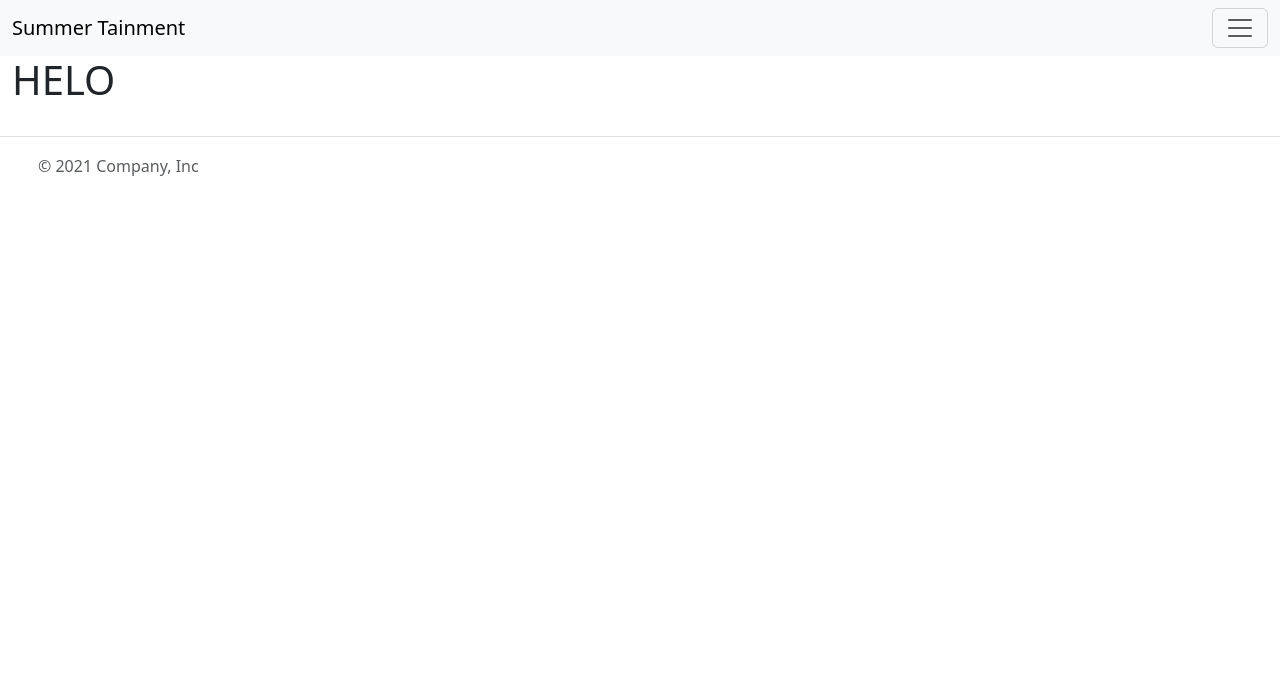
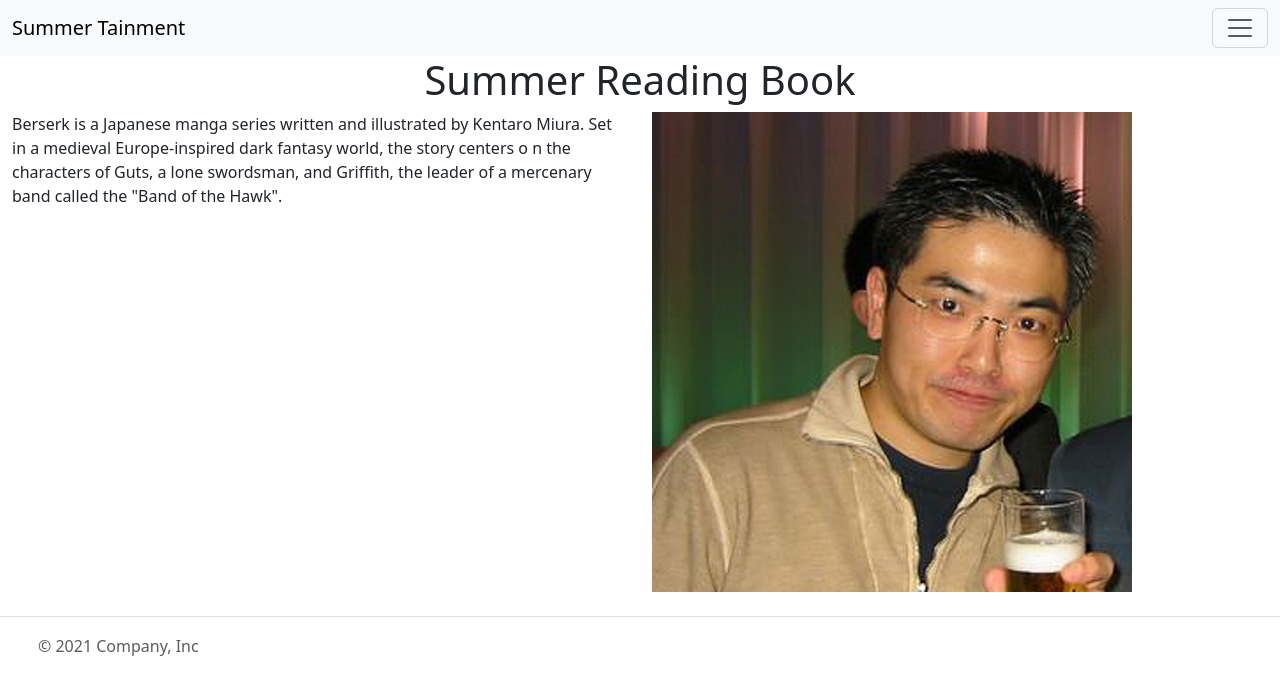
Before and after one commit to zahrevans/Summer-taiment, a plain HTML site: page index.html in a window 1280 px wide. Drawn offline with nearby package versions, Linux system fonts and the light colour scheme.

Commit message:
Started it

```diff
--- a/index.html
+++ b/index.html
@@ -56,12 +56,24 @@
   </header>
   <main class="container-fluid">
 <div class="row">
-  <div class="col">
-    <div class="h1">HELO</div>
+  <div class="col text-center">
+    <h1>Summer Reading Book</h1>
+  </div>
+</div>
+
+<div class="row">
+  <div class="col-lg-6 col-md-12 col-sm-12">
+    <p> Berserk is a Japanese manga series written and illustrated by Kentaro Miura.
+      Set in a medieval Europe-inspired dark fantasy world, the story centers o
+      n the characters of Guts, a lone swordsman,
+       and Griffith, the leader of a mercenary band called the "Band of the Hawk".</p>
+  </div>
+  <div class="col-lg-6 col-md-12 col-sm-12">
+    <div class="muira"> <img src="/imgs/Kentaro-Miura.png"></div>
   </div>
 </div>
   </main>
-  <footer class="d-flex flex-wrap justify-content-between align-items-center py-3 my-4 border-top sticky-bottom">
+  <footer class="d-flex flex-wrap justify-content-between align-items-center py-3 my-4 border-top ">
     <div class="col-md-4 d-flex align-items-center">
       <a href="/" class="mb-3 me-2 mb-md-0 text-muted text-decoration-none lh-1">
         <svg class="bi" width="30" height="24">
--- a/style.css
+++ b/style.css
@@ -1,6 +1,8 @@
 
-
+h1 {
+    text-align: center;
+}
 .footer {
-position: absolute;
 bottom: 0;
+z-index: -1;
 }
```
Also changed, not shown: imgs/Kentaro-Miura.png (added).
